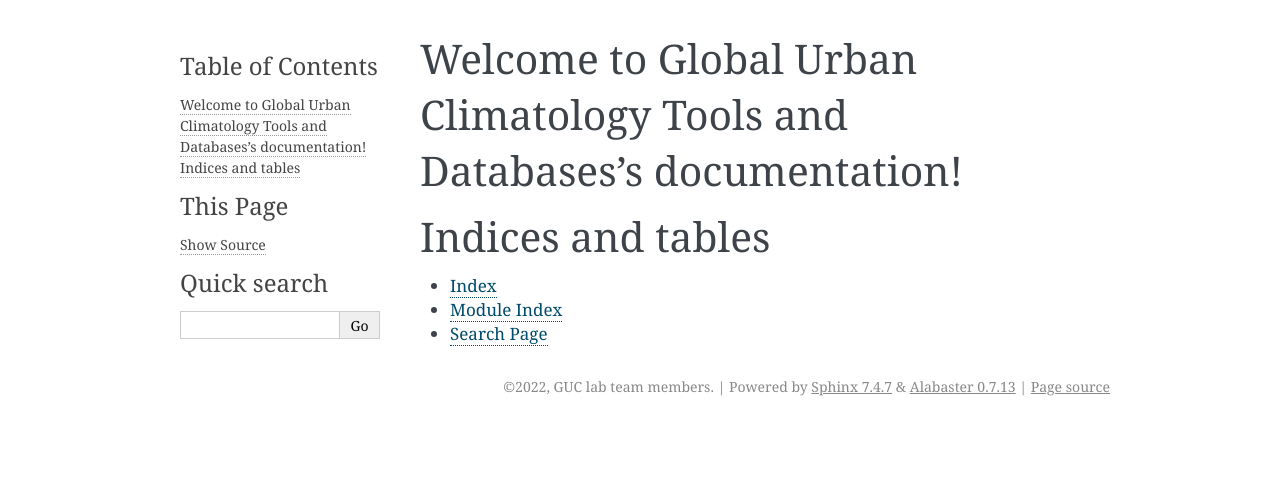
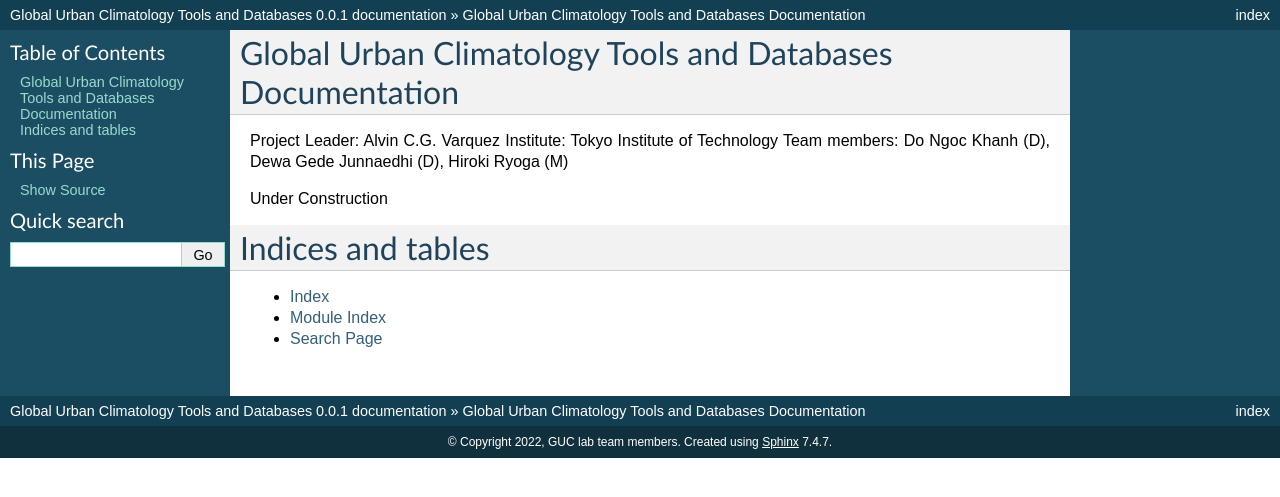
Before and after one commit to TokyoTechGUC/GUCdocs, a Sphinx documentation site: the page built from docs/source/index.rst, in a window 1280 px wide. Shown: the top 497 px of the page. Built offline with Sphinx 7.4.7, drawn with Linux system fonts in a browser that asks for light colours.

Commit message:
Fixing empty instructions.

```diff
--- a/docs/source/conf.py
+++ b/docs/source/conf.py
@@ -47,7 +47,7 @@ exclude_patterns = []
 # The theme to use for HTML and HTML Help pages.  See the documentation for
 # a list of builtin themes.
 #
-html_theme = 'alabaster'
+html_theme = 'classic'
 
 # Add any paths that contain custom static files (such as style sheets) here,
 # relative to this directory. They are copied after the builtin static files,
--- a/docs/source/index.rst
+++ b/docs/source/index.rst
@@ -3,8 +3,13 @@
    You can adapt this file completely to your liking, but it should at least
    contain the root `toctree` directive.
 
-Welcome to Global Urban Climatology Tools and Databases's documentation!
+Global Urban Climatology Tools and Databases Documentation
 ========================================================================
+Project Leader: Alvin C.G. Varquez
+Institute: Tokyo Institute of Technology
+Team members: Do Ngoc Khanh (D), Dewa Gede Junnaedhi (D), Hiroki Ryoga (M)
+
+Under Construction
 
 .. toctree::
    :maxdepth: 2
```
Also changed, not shown: 12 other files.
